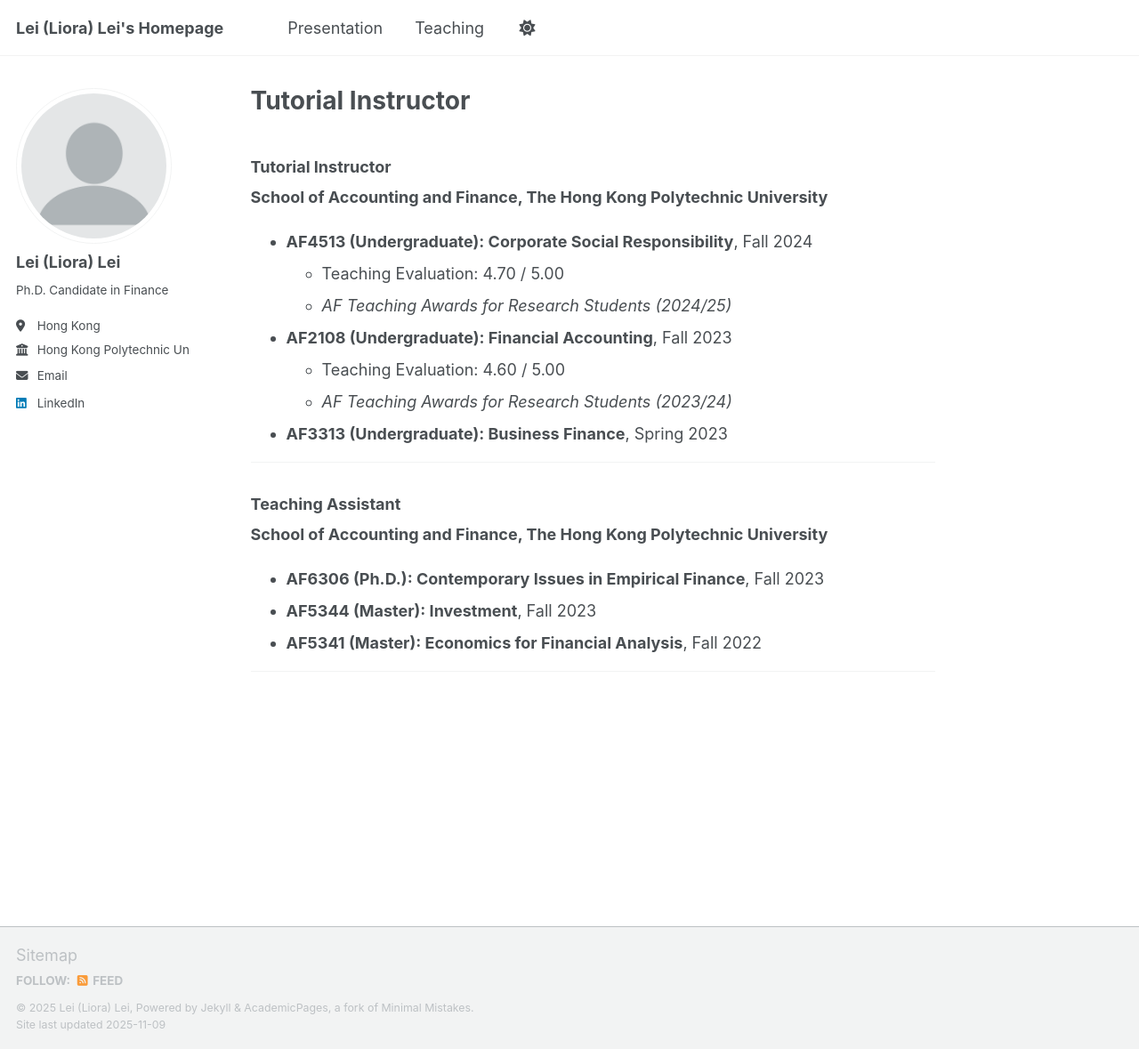
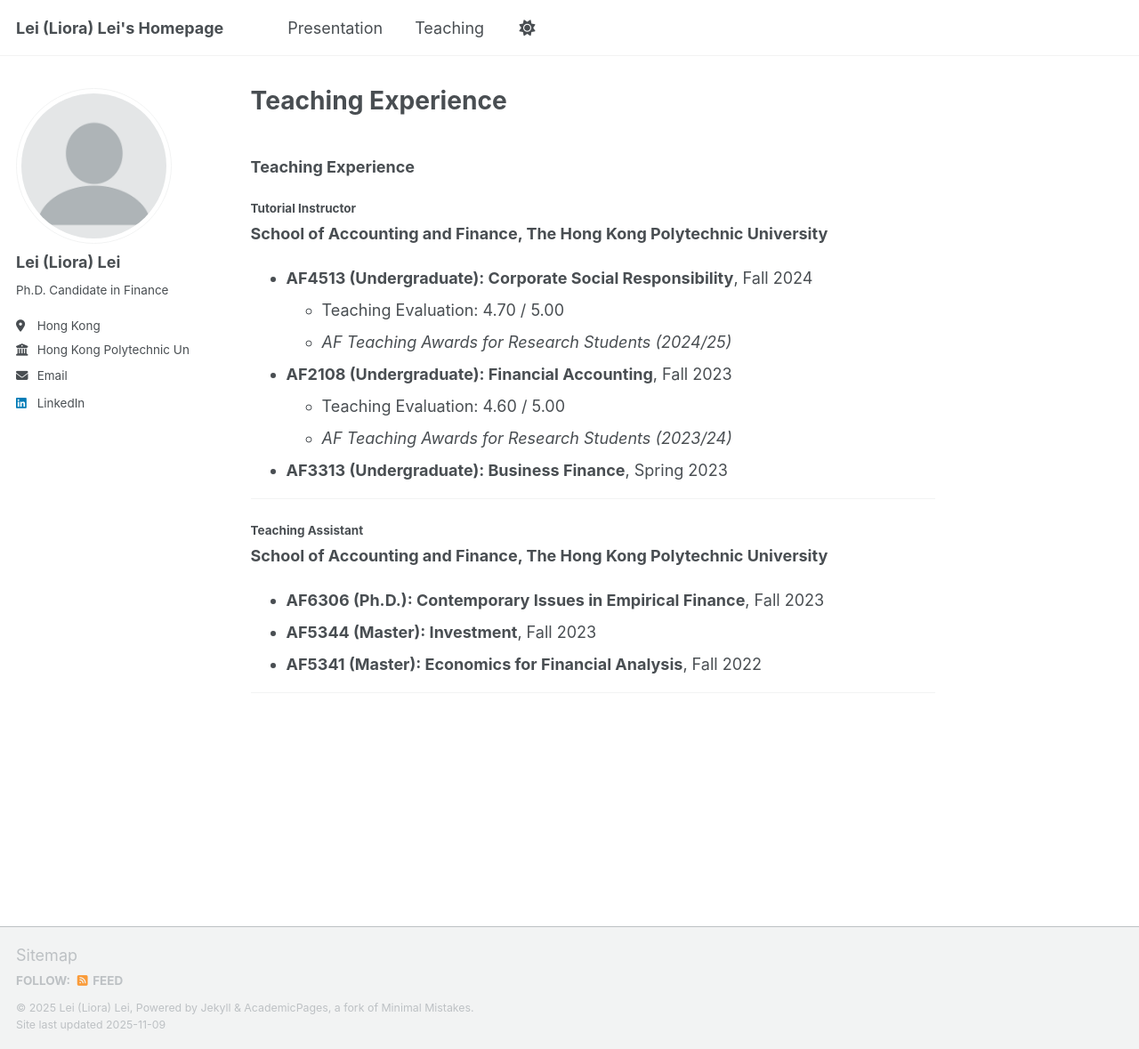
Before and after one commit to Liora-Lei/Lei-Lei, a Jekyll site: the page built from teaching.md, in a window 1280 px wide and 1179 px high. Shown: the whole window at 89% size. Built offline with Jekyll 4.4.1, drawn with Linux system fonts in a browser that asks for light colours; our own code applies the rules of GitHub Pages for plain Markdown files; a script that is not in the unit is left out.

Commit message:
Update teaching.md

```diff
--- a/teaching.md
+++ b/teaching.md
@@ -1,5 +1,6 @@
+### **Teaching Experience**
 
-### **Tutorial Instructor**
+#### **Tutorial Instructor**
 **School of Accounting and Finance, The Hong Kong Polytechnic University**
 
 - **AF4513 (Undergraduate): Corporate Social Responsibility**, Fall 2024
@@ -14,7 +15,7 @@
 
 ---
 
-### **Teaching Assistant**
+#### **Teaching Assistant**
 **School of Accounting and Finance, The Hong Kong Polytechnic University**
 
 - **AF6306 (Ph.D.): Contemporary Issues in Empirical Finance**, Fall 2023
```
